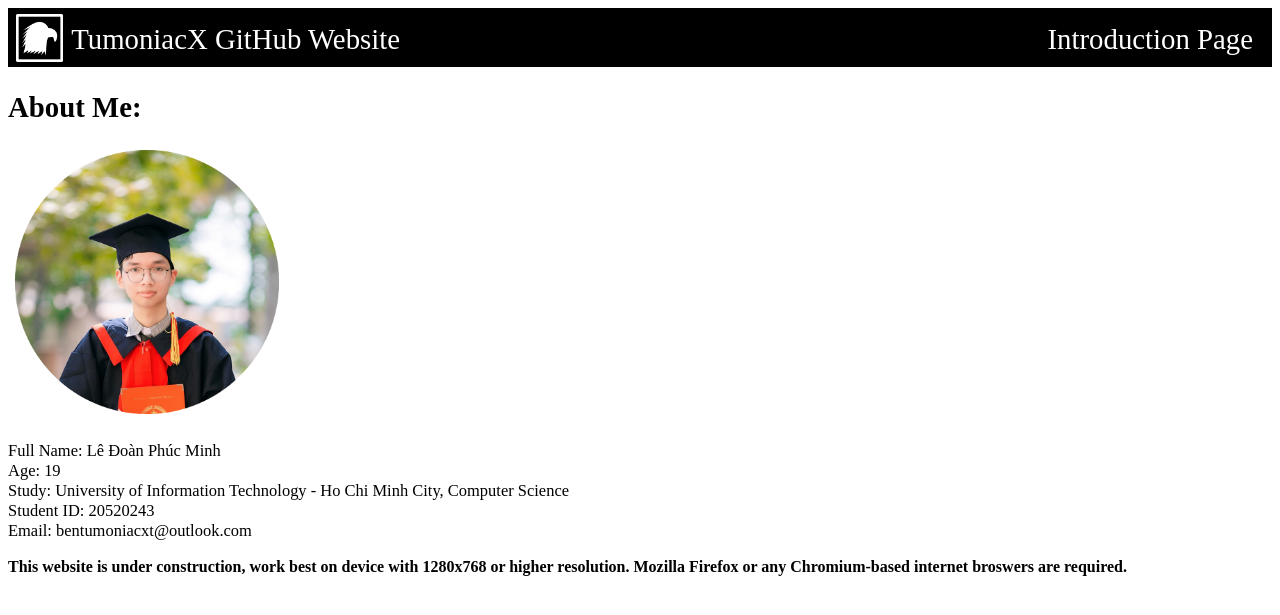
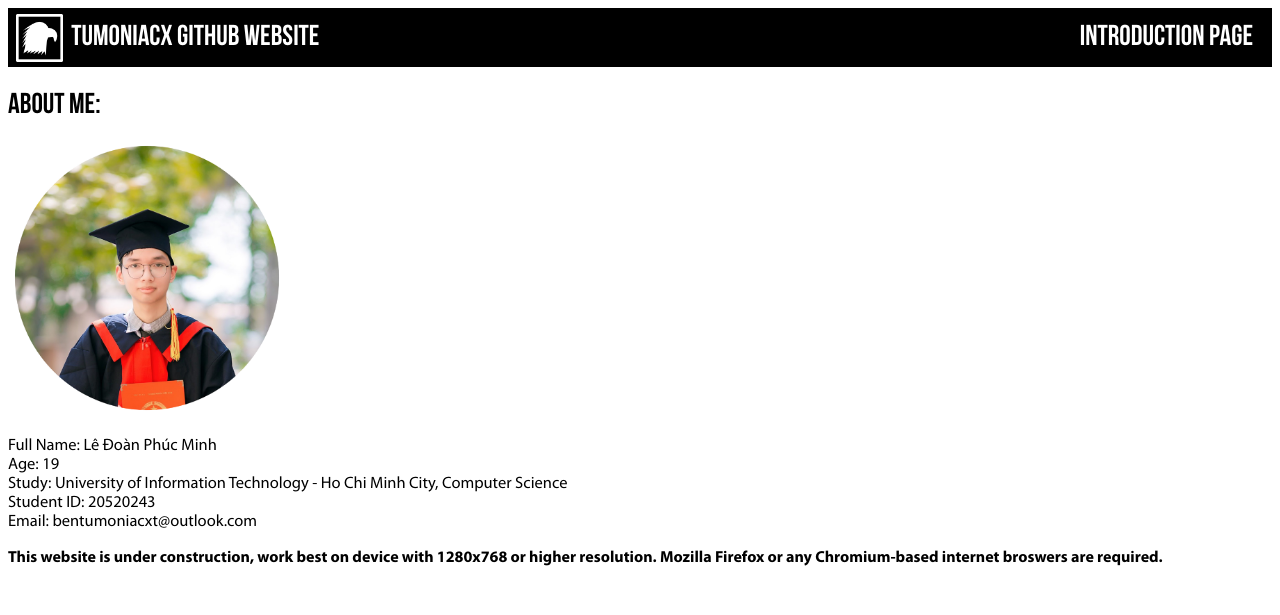
Before and after one commit to BenTumoniacXT/BenTumoniacXT.github.io, a Jekyll site: the page index.html, which Jekyll copies as it is, in a window 1280 px wide. Shown: the top 615 px of the page. Built offline with Jekyll 4.4.1, drawn with Linux system fonts in a browser that asks for light colours.

Commit message:
Updated R4
Fixed fonts displaying error on some devices

```diff
--- /dev/null
+++ b/Core/CSS/fonts.css
@@ -0,0 +1,14 @@
+@font-face {
+  font-family: BebasNeueBold;
+  src: url("../Fonts/BebasNeue_Bold.otf");
+}
+
+@font-face {
+  font-family: MyriadPro;
+  src: url("../Fonts/MYRIADPRO-REGULAR.OTF");
+}
+
+@font-face {
+  font-family: MyriadProBold;
+  src: url("../Fonts/MYRIADPRO-BOLD.OTF");
+}
--- a/Core/main.css
+++ b/Core/CSS/main.css
@@ -21,7 +21,6 @@ body {
   position: absolute;
   top: 24%;
   left: 5%;
-  font-family: "Bebas Neue";
   font-size: 180%;
   object-fit: contain;
 }
@@ -30,7 +29,6 @@ body {
   position: absolute;
   top: 23%;
   right: 1.5%;
-  font-family: "Bebas Neue";
   font-size: 180%;
   object-fit: contain;
 }
--- a/index.html
+++ b/index.html
@@ -2,22 +2,23 @@
 <html>
 <head>
     <title>TumoniacX GitHub Website - Early Development</title>
-	<link rel="stylesheet" href="Core/main.css">
-	<link rel="icon" href="Core/Icon.png" type = "image/x-icon">
+	<link rel="stylesheet" href="Core/CSS/main.css">
+	<link rel="stylesheet" href="Core/CSS/fonts.css">
+	<link rel="icon" href="Core/Images/Icon.png" type = "image/x-icon">
 </head>
 <body>
 	<div class="container">
-        <img style='height: 100%; width: 100%; object-fit: contain' src="Core/Header.png" width="3840" height="180" alt="" />
+        <img style='height: 100%; width: 100%; object-fit: contain' src="Core/Images/Header.png" width="3840" height="180" alt="" />
 	    <a href="index.html">
-        <img class="profile" src="Core/Logo.png" width="640" height="640" title="Home Page"/>
+        <img class="profile" src="Core/Images/Logo.png" width="640" height="640" title="Home Page" alt =""/>
 	    </a>
-	    <div class="name">TumoniacX GitHub Website</div>
-	    <div class="title">Introduction Page</div>
+	    <div class="name" style='font-family: "BebasNeueBold";'>TumoniacX GitHub Website</div>
+	    <div class="title" style='font-family: "BebasNeueBold";'>Introduction Page</div>
 	</div>
 
-	<h1 style='font-family: "Bebas Neue"; font-size: 180%;'>About Me:</h1>
-	<img style='height: 22%; width: 22%; object-fit: contain' src="Core/Profile.png" width="800" height="800" title="Profile Picture"/>
-	<p style='font-family: "Myriad Pro"; font-size: 103%;'>Full Name: Lê Đoàn Phúc Minh
+	<h1 style='font-family: "BebasNeueBold"; font-size: 180%;'> <b> About Me: </b></h1>
+	<img style='height: 22%; width: 22%; object-fit: contain' src="Core/Images/Profile.png" width="800" height="800" title="Profile Picture" alt=""/>
+	<p style='font-family: "MyriadPro"; font-size: 103%;'>Full Name: Lê Đoàn Phúc Minh
 	    <br>Age: 19
         <br>Study: University of Information Technology - Ho Chi Minh City, Computer Science
 		<br>Student ID: 20520243
@@ -25,7 +26,7 @@
 	</p>
 
 	<footer>
-		<p style='font-family:"Myriad Pro";'> <b>This website is under construction, work best on device with 1280x768 or higher resolution. Mozilla Firefox or any Chromium-based internet broswers are required.</b></p>
+		<p style='font-family:"MyriadProBold";'>This website is under construction, work best on device with 1280x768 or higher resolution. Mozilla Firefox or any Chromium-based internet broswers are required.</p>
 	</footer>
 </body>
 </html>
```
Also changed, not shown: Core/CSS/images.css (renamed from Core/images.css), Core/Fonts/BebasNeue_Bold.otf (added), Core/Fonts/MYRIADPRO-BOLD.OTF (added), Core/Fonts/MYRIADPRO-REGULAR.OTF (added), Core/Images/Header.png (renamed from Core/Header.png), Core/Images/Icon.png (renamed from Core/Icon.png), Core/Images/Logo.png (renamed from Core/Logo.png), Core/Images/Profile.png (renamed from Core/Profile.png).
